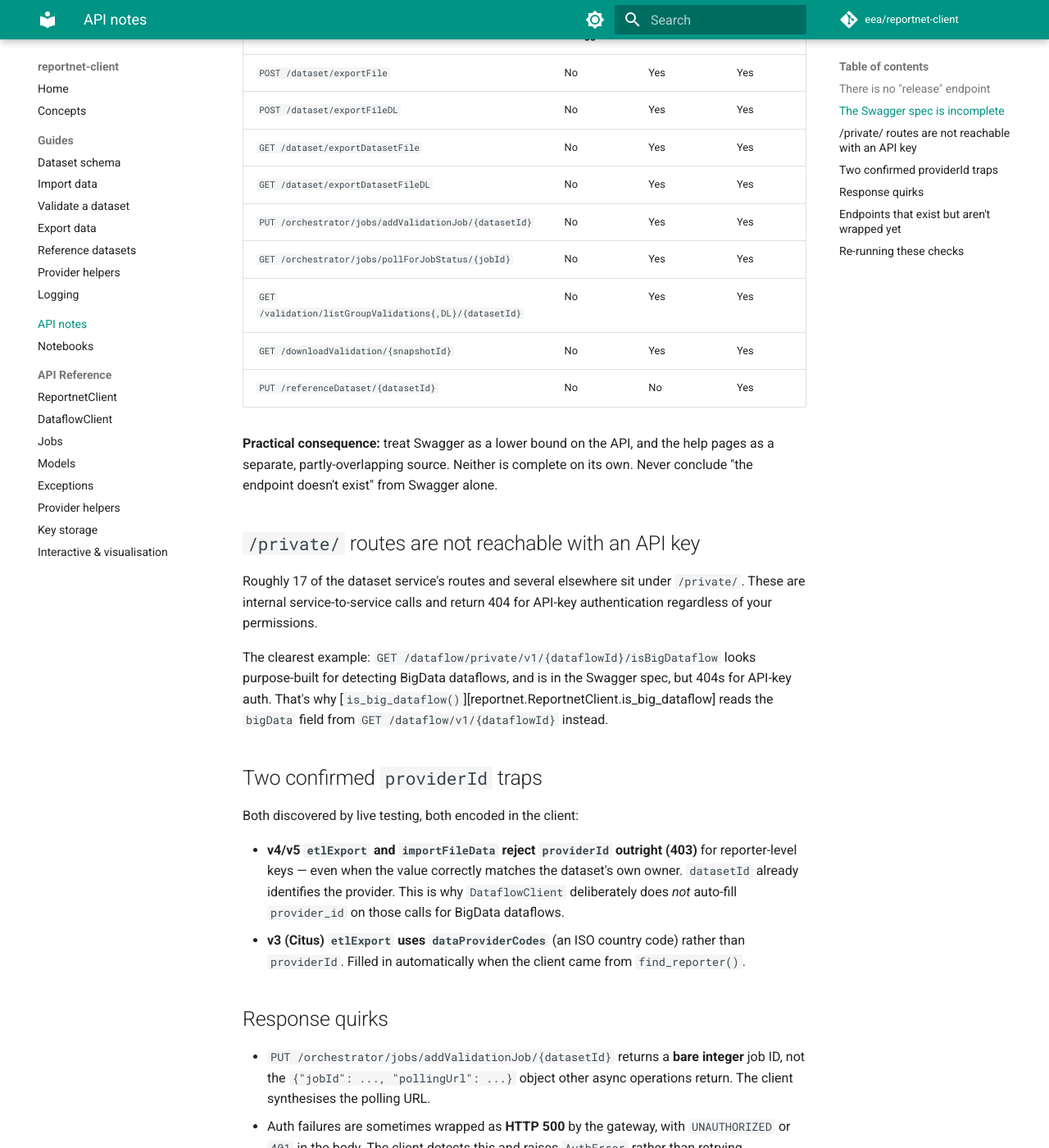
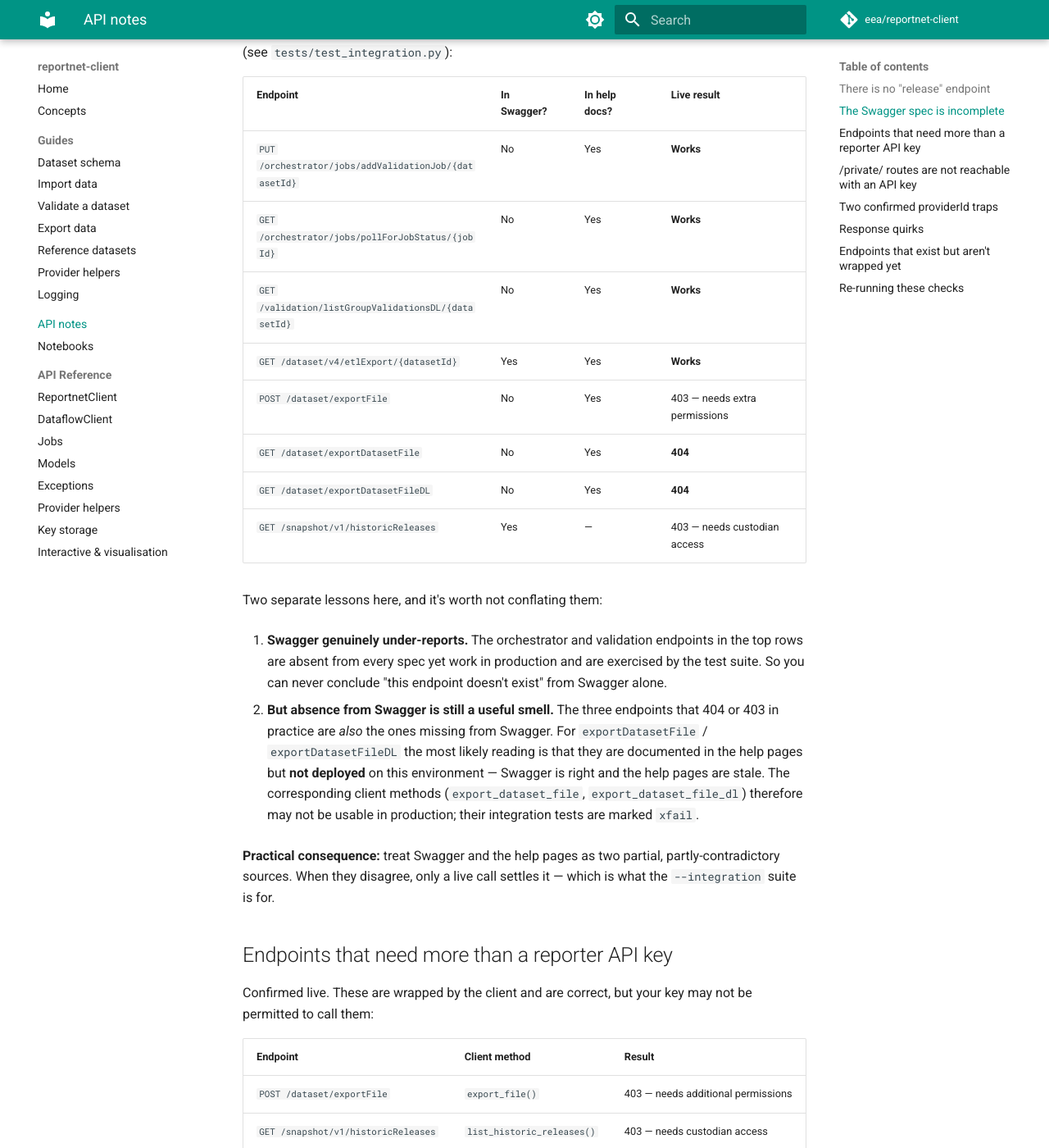
Before and after one commit to eea/reportnet-client, an MkDocs documentation site: the page built from docs/api-notes.md, in a window 1280 px wide and 1400 px high, scrolled down 1858 px. Shown: the whole window at 82% size. Built offline with MkDocs 1.6.1 and Material for MkDocs 9.7.7, drawn with Linux system fonts in a browser that asks for light colours; comment, search, counter and statistics services are not loaded; some of the changed text lies outside the part shown.

Commit message:
docs: correct endpoint status with live integration evidence
The full --integration run (58 passed, 4 xfailed) contradicted part of the
table added in the previous commit. I had listed four Swagger-absent
endpoints as "Works: Yes" without live evidence; three of them do not:

  POST /dataset/exportFile          403 - needs additional permissions
  GET  /dataset/exportDatasetFile   404
  GET  /dataset/exportDatasetFileDL 404
  GET  /snapshot/v1/historicReleases 403 - needs custodian access

This sharpens the conclusion rather than reversing it. Swagger genuinely
under-reports: /orchestrator/jobs/* and /validation/listGroupValidationsDL
are absent from every spec yet work in production and are covered by the
suite. But the endpoints that fail live are also the ones missing from
Swagger, so a Swagger gap is a warning sign, not noise. For
exportDatasetFile/DL the likely reading is that the help pages are stale and
those routes are simply not deployed here.

Notes the two client methods that may therefore be unusable in production,
and adds a section for endpoints that need more than a reporter key. Also
records the verification basis (which dataflows, which run) so the page's
shelf life is legible.

Co-Authored-By: Claude Opus 5 <noreply@anthropic.com>

```diff
--- a/docs/api-notes.md
+++ b/docs/api-notes.md
@@ -8,7 +8,9 @@ This page exists because most of this library's value is hard-won knowledge
 about a partly-undocumented API. Negative results are worth as much as code:
 without them, the next person re-derives them.
 
-*Last verified: 17 August 2026, against production.*
+*Last verified: 17 August 2026, against production (dataflows 1619 / 2003).
+The endpoint behaviour below comes from a full `pytest --integration` run:
+58 passed, 4 xfailed.*
 
 ## There is no "release" endpoint
 
@@ -52,24 +54,56 @@ still has to press **Release** in the Reportnet UI.
 ## The Swagger spec is incomplete
 
 `https://api.reportnet.europa.eu/swagger-ui.html` does **not** list everything
-the API serves. Several endpoints this library depends on — and which the help
-pages document — are missing from it entirely:
+the API serves. Endpoints this library uses successfully, and which the help
+pages document, are missing from it entirely.
 
-| Endpoint | In Swagger? | In help docs? | Works? |
+The live column below comes from the `--integration` suite against production
+dataflow 1619 (see `tests/test_integration.py`):
+
+| Endpoint | In Swagger? | In help docs? | Live result |
 |---|---|---|---|
-| `POST /dataset/exportFile` | No | Yes | Yes |
-| `POST /dataset/exportFileDL` | No | Yes | Yes |
-| `GET /dataset/exportDatasetFile` | No | Yes | Yes |
-| `GET /dataset/exportDatasetFileDL` | No | Yes | Yes |
-| `PUT /orchestrator/jobs/addValidationJob/{datasetId}` | No | Yes | Yes |
-| `GET /orchestrator/jobs/pollForJobStatus/{jobId}` | No | Yes | Yes |
-| `GET /validation/listGroupValidations{,DL}/{datasetId}` | No | Yes | Yes |
-| `GET /downloadValidation/{snapshotId}` | No | Yes | Yes |
-| `PUT /referenceDataset/{datasetId}` | No | No | Yes |
+| `PUT /orchestrator/jobs/addValidationJob/{datasetId}` | No | Yes | **Works** |
+| `GET /orchestrator/jobs/pollForJobStatus/{jobId}` | No | Yes | **Works** |
+| `GET /validation/listGroupValidationsDL/{datasetId}` | No | Yes | **Works** |
+| `GET /dataset/v4/etlExport/{datasetId}` | Yes | Yes | **Works** |
+| `POST /dataset/exportFile` | No | Yes | 403 — needs extra permissions |
+| `GET /dataset/exportDatasetFile` | No | Yes | **404** |
+| `GET /dataset/exportDatasetFileDL` | No | Yes | **404** |
+| `GET /snapshot/v1/historicReleases` | Yes | — | 403 — needs custodian access |
 
-**Practical consequence:** treat Swagger as a lower bound on the API, and the
-help pages as a separate, partly-overlapping source. Neither is complete on its
-own. Never conclude "the endpoint doesn't exist" from Swagger alone.
+Two separate lessons here, and it's worth not conflating them:
+
+1. **Swagger genuinely under-reports.** The orchestrator and validation
+   endpoints in the top rows are absent from every spec yet work in production
+   and are exercised by the test suite. So you can never conclude "this
+   endpoint doesn't exist" from Swagger alone.
+
+2. **But absence from Swagger is still a useful smell.** The three endpoints
+   that 404 or 403 in practice are *also* the ones missing from Swagger. For
+   `exportDatasetFile` / `exportDatasetFileDL` the most likely reading is that
+   they are documented in the help pages but **not deployed** on this
+   environment — Swagger is right and the help pages are stale. The
+   corresponding client methods (`export_dataset_file`,
+   `export_dataset_file_dl`) therefore may not be usable in production; their
+   integration tests are marked `xfail`.
+
+**Practical consequence:** treat Swagger and the help pages as two partial,
+partly-contradictory sources. When they disagree, only a live call settles it —
+which is what the `--integration` suite is for.
+
+## Endpoints that need more than a reporter API key
+
+Confirmed live. These are wrapped by the client and are correct, but your key
+may not be permitted to call them:
+
+| Endpoint | Client method | Result |
+|---|---|---|
+| `POST /dataset/exportFile` | `export_file()` | 403 — needs additional permissions |
+| `GET /snapshot/v1/historicReleases` | `list_historic_releases()` | 403 — needs custodian access |
+
+A 403 here means the key lacks the right, not that the call is malformed — the
+client raises `AuthError` either way, so check your key's role before assuming
+a bug.
 
 ## `/private/` routes are not reachable with an API key
 
```
Also changed, not shown: CLAUDE.md (+13 -5 lines).
